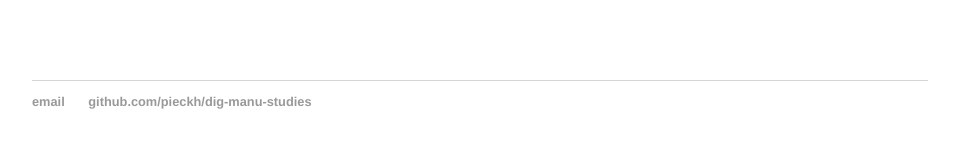
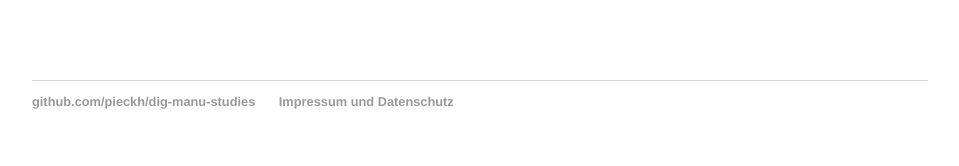
Before and after one commit to pieckh/dig-manu-studies, a Jekyll site: the page built from index.html, in a window 1280 px wide. Shown: the part 1921-2087 px from the top of the page, without its empty margins (160-1119 px from the left). Built offline with Jekyll 4.4.1, drawn with Linux system fonts in a browser that asks for light colours.

Commit message:
Add files via upload

```diff
--- a/_layouts/default.html
+++ b/_layouts/default.html
@@ -1,9 +1,10 @@
 <!DOCTYPE html>
-	<html>
+	<html lang="de">
 		<head>
 			<title>{{ page.title }}</title>
 			<!-- link to main stylesheet -->
 			<link rel="stylesheet" type="text/css" href="/css/main.css">
+  <meta name="viewport" content="width=device-width, initial-scale=1.0">
 		</head>
 		<body>
 			<nav>
@@ -20,8 +21,8 @@
 			</div><!-- /.container -->
 			<footer>
 	    		<ul>
-	        		<li><a href="mailto:pia.eckhart@geschichte.uni-freiburg.de">email</a></li>
-	        		<li><a href="https://github.com/pieckh/dig-manu-studies">github.com/pieckh/dig-manu-studies</a></li>
+	        		<li><a href="https://github.com/pieckh/dig-manu-studies" target="_blank">github.com/pieckh/dig-manu-studies</a></li>
+                    <li><a href="/dig-manu-studies/Impressum">Impressum und Datenschutz</a></li>
 				</ul>
 			</footer>
 		</body>
```
